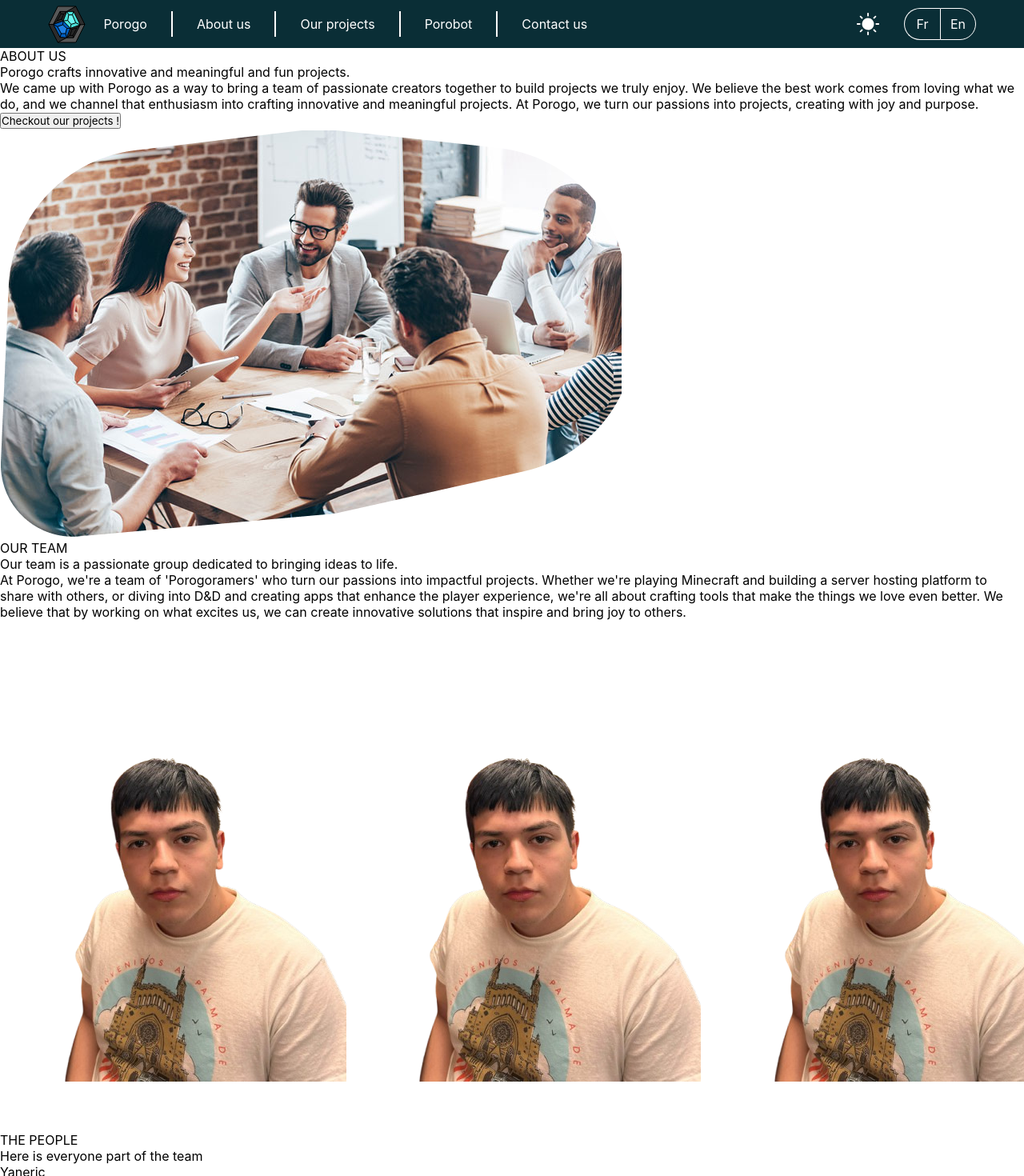
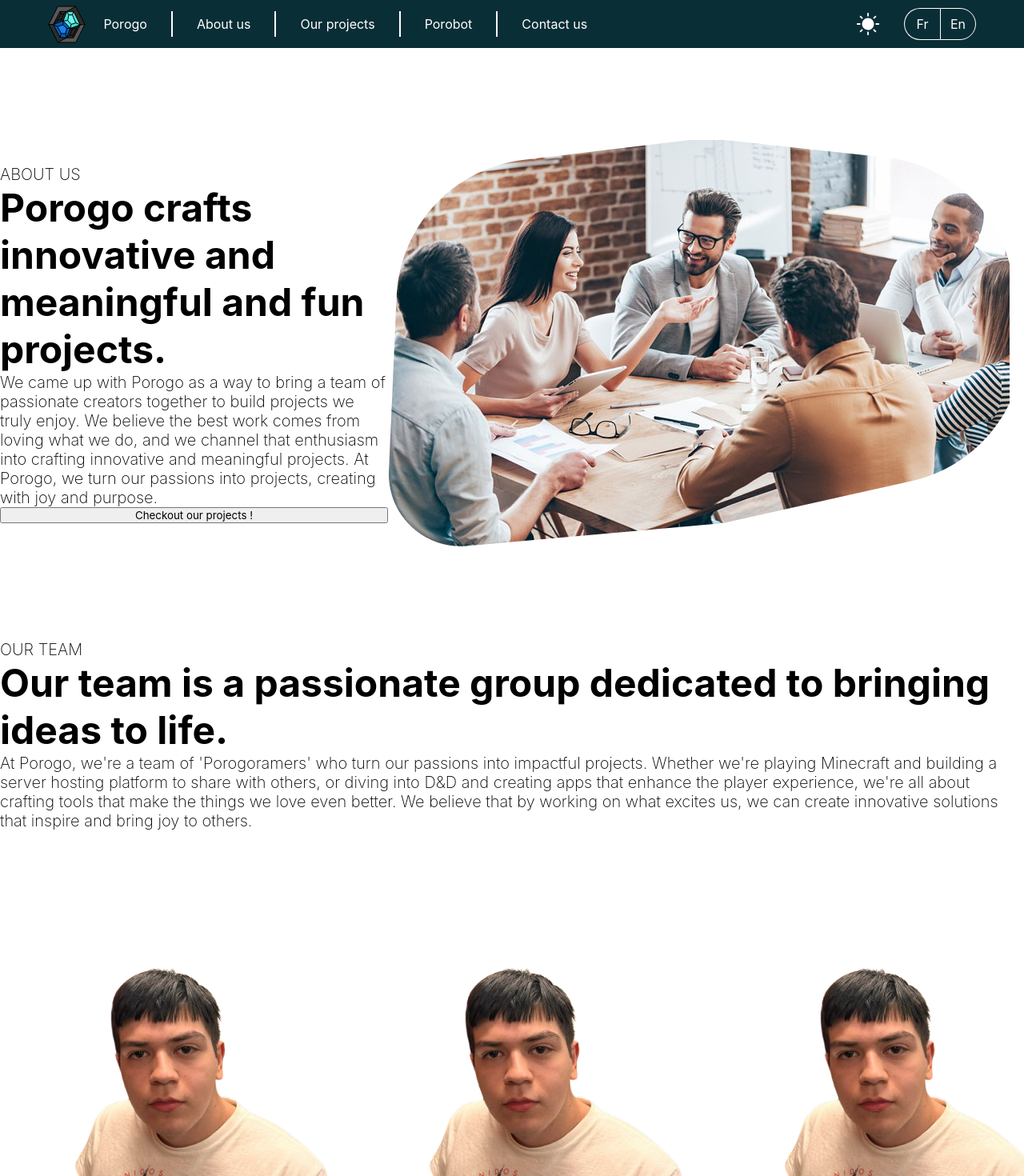
Before and after one commit to Porogoramer/porogoramer.com, a React app in the folder porogo/frontend/: page /about in a window 1280 px wide. Shown: the top 1470 px of the page at 80% size. Built offline with nearby package versions, Linux system fonts and the light colour scheme; the HTML template or start-up script is replaced by a standard one.

Commit message:
setup : add more font weight options

```diff
--- a/porogo/frontend/src/components/views/About.tsx
+++ b/porogo/frontend/src/components/views/About.tsx
@@ -7,17 +7,14 @@ import 'swiper/css/navigation';
 import 'swiper/css/pagination';
 import 'swiper/css/scrollbar';
 
-/**
- *
- */
 export default function About() {
     const people = ['Yaneric', 'Axel', 'Rida', 'Emilie', 'Noah'];
     return <>
         <section className='intro'>
             <div className='text'>
-                <p>ABOUT US</p>
-                <p>Porogo crafts innovative and meaningful and fun projects.</p>
-                <p>
+                <h4 className='subtitle'>ABOUT US</h4>
+                <h1 className='title'>Porogo crafts innovative and meaningful and fun projects.</h1>
+                <p className='description'>
                         We came up with Porogo as a way to bring a team of passionate creators together to build
                         projects we truly enjoy. We believe the best work comes from loving what we do, and we
                         channel that enthusiasm into crafting innovative and meaningful projects. At Porogo, we
@@ -31,9 +28,9 @@ export default function About() {
         </section>
         <section className='team'>
             <div className='text'>
-                <p>OUR TEAM</p>
-                <p>Our team is a passionate group dedicated to bringing ideas to life.</p>
-                <p>
+                <h4 className='subtitle'>OUR TEAM</h4>
+                <h1 className='title'>Our team is a passionate group dedicated to bringing ideas to life.</h1>
+                <p className='description'>
                         At Porogo, we&apos;re a team of &apos;Porogoramers&apos; who turn our passions into impactful projects. Whether
                         we&apos;re playing Minecraft and building a server hosting platform to share with others, or diving into
                         D&D and creating apps that enhance the player experience, we&apos;re all about crafting tools that make
@@ -58,24 +55,26 @@ export default function About() {
             </div>
         </section>
         <section className='people'>
-            <p>THE PEOPLE</p>
-            <p>Here is everyone part of the team</p>
+            <h4 className='subtitle'>THE PEOPLE</h4>
+            <h1>Here is everyone part of the team</h1>
             {/*API get porogoramers and fetch github pfp*/}
             <div className='people-list'>
                 {people.map(person => (
                     <div className='person' key={person}>
                         <p>{person}</p>
                         <img src='/static/assets/images/github-pfp.png'></img>
+                        <p>developer</p>
                     </div>
                 ))}
             </div>
         </section>
         <section className='projects'>
-            <p>PROJECTS</p>
-            <p>Things we&apos;ve made</p>
+            <h4 className='subtitle'>PROJECTS</h4>
+            <h1>Things we&apos;ve made</h1>
             {/*API get Github projects with most stars from organization (only need 2)*/}
             <div className='star-projects'>
-
+                <p>card project</p>
+                <p>card project</p>
                 <div className='more'>
                     <p>Checkout the rest !</p>
                     <img src='/static/assets/icons/three-circles.svg'></img>
--- a/porogo/frontend/static/styles/common/_variables.scss
+++ b/porogo/frontend/static/styles/common/_variables.scss
@@ -31,3 +31,22 @@ $underTitleText-weight: normal;
 
 //mediumText class
 $mediumTitle-size: 1rem;
+
+
+//NEW DESIGN FONTS (Used in about us, 2024-12-22)
+
+//Subtitle
+$newsubTitleText-size: 1.25rem;
+$newsubTitleText-weight: 200;
+$newsubTitleText-spacing: 10%;
+
+
+//Title
+$newtitleText-size: 3rem;
+$newtitleText-weight: bolder;
+$newtitleText-spacing: -1%;
+
+//description text
+$descriptionText-size: 1.25rem;
+$descriptionText-weight: 200;
+$descriptionText-spacing: -1%;
--- a/porogo/frontend/static/styles/views/_about.scss
+++ b/porogo/frontend/static/styles/views/_about.scss
@@ -1,5 +1,35 @@
 @use "../common/variables" as *;
 
-.team{
+.intro{
     height: $body-height;
+    display: flex;
+    align-items: center;
+    justify-content: center;
+    flex-direction: row;
+    gap: 0;
+
+    .text{
+        display: flex;
+        align-items: left;
+        flex-direction: column;
+        width: 50%;
+    }
 }
+
+.subtitle{
+    font-size: $newsubTitleText-size;
+    font-weight: $newsubTitleText-weight;
+    letter-spacing: $newsubTitleText-spacing;
+}
+
+.title{
+    font-size: $newtitleText-size;
+    font-weight: $newtitleText-weight;
+    letter-spacing: $newtitleText-spacing;
+}
+
+.description{
+    font-size: $descriptionText-size;
+    font-weight: $descriptionText-weight;
+    letter-spacing: $descriptionText-spacing;
+}
--- a/porogo/frontend/templates/frontend/index.html
+++ b/porogo/frontend/templates/frontend/index.html
@@ -12,7 +12,8 @@
       href="https://fonts.googleapis.com/css?family=Roboto:300,400,500,700&display=swap"
     />
     <link rel="icon" href="{% static "assets/icons/porogoIcon.svg" %}" />
-    <link href='https://fonts.googleapis.com/css?family=Inter' rel='stylesheet'/>
+    <link href="https://fonts.googleapis.com/css2?family=Inter:wght@100;200;300;400;500;600;700;800;900&display=swap" rel="stylesheet">
+
   </head>
   <body>
     <div id="app">
```
